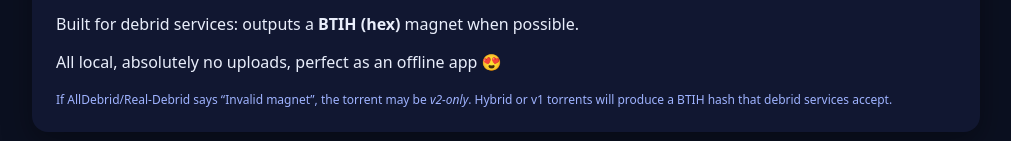
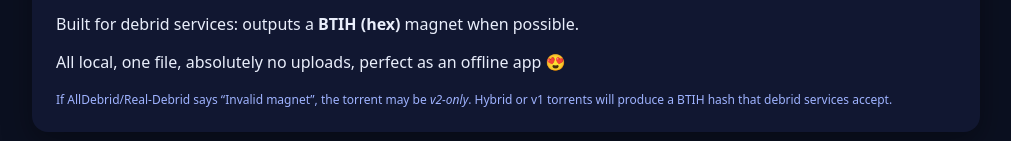
Before and after one commit to jwd83/magneto, a plain HTML site: page index.html in a window 1280 px wide. Shown: the part 700-841 px from the top of the page, without its empty margins (134-1145 px from the left). Drawn offline with Linux system fonts and the light colour scheme.

Commit message:
enhance footer message for clarity and conciseness

```diff
--- a/index.html
+++ b/index.html
@@ -274,7 +274,9 @@
         Built for debrid services: outputs a <strong>BTIH (hex)</strong> magnet
         when possible.
       </p>
-      <p>All local, absolutely no uploads, perfect as an offline app 😍</p>
+      <p>
+        All local, one file, absolutely no uploads, perfect as an offline app 😍
+      </p>
 
       <div class="footer">
         If AllDebrid/Real-Debrid says “Invalid magnet”, the torrent may be
```
